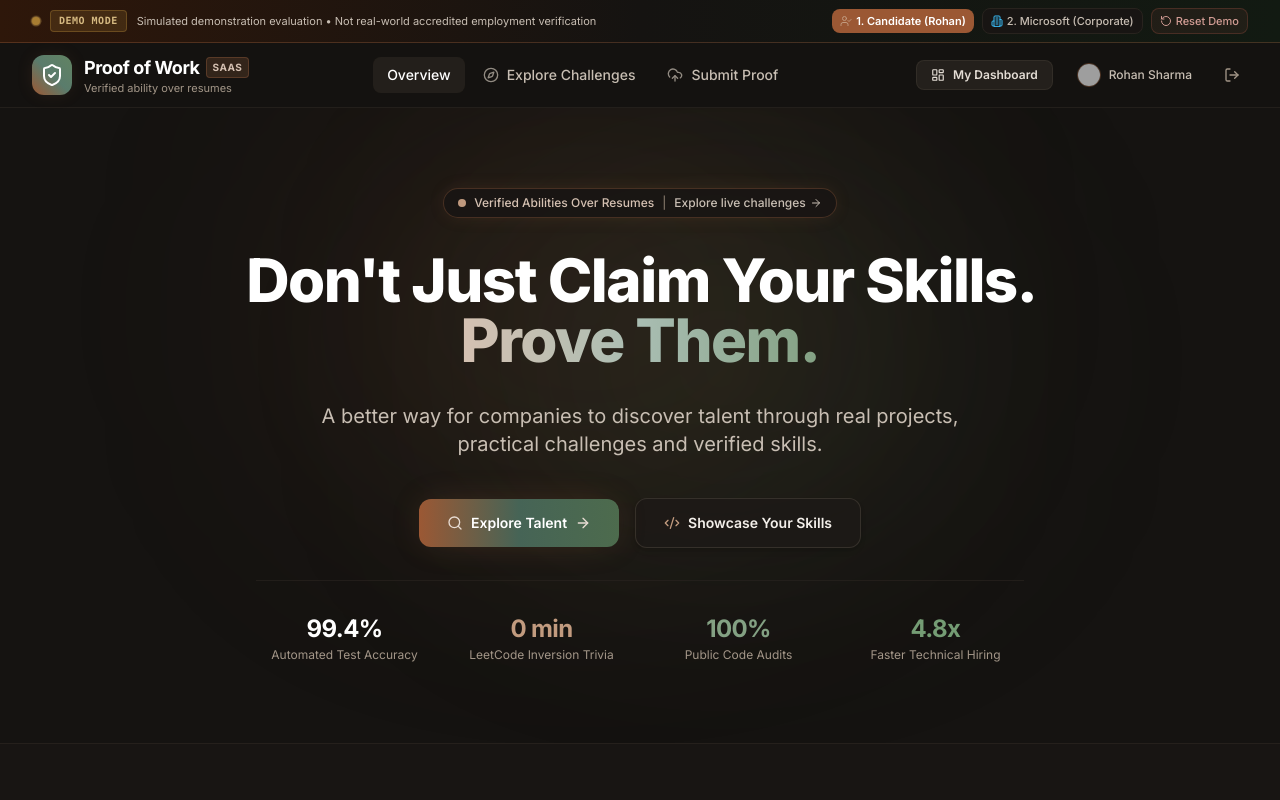
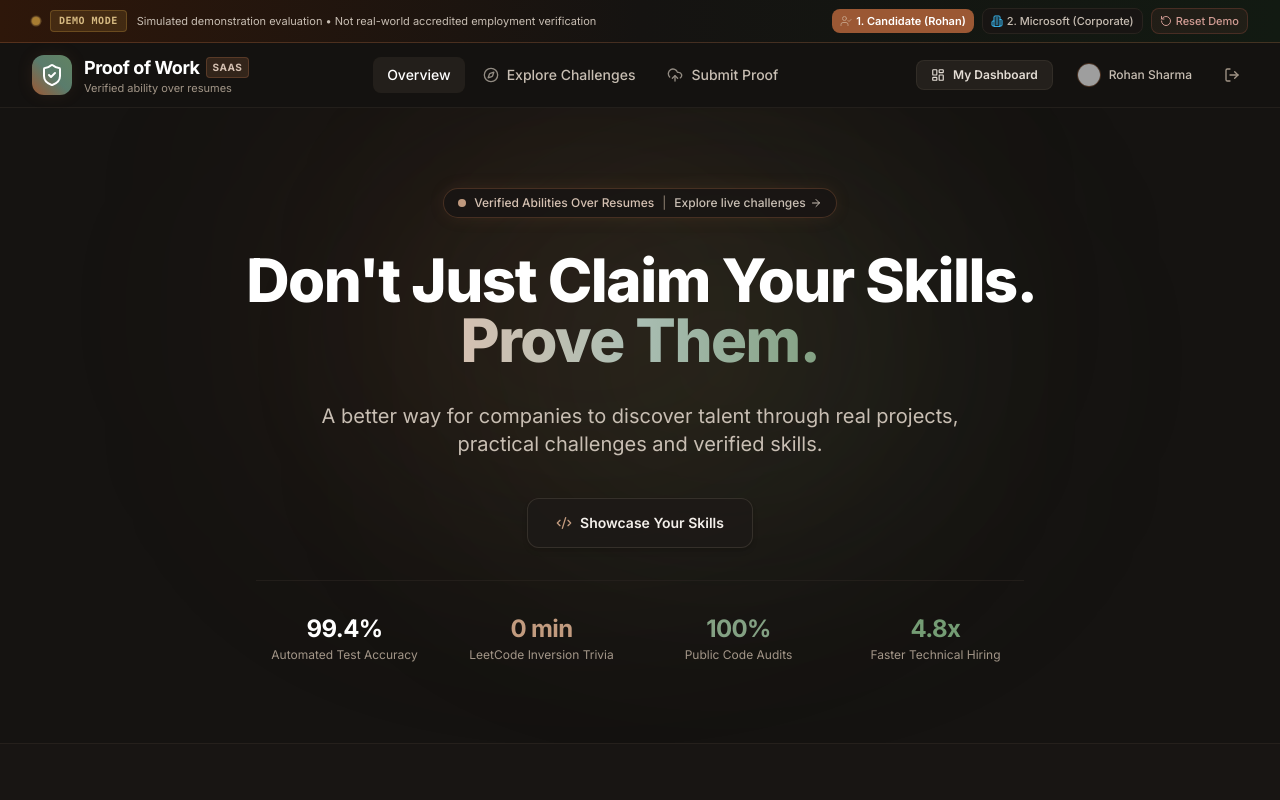
Before and after one commit to sarwgyaraj/Proof-of-Work, a React (Vite) app: page / in a window 1280 px wide. Shown: the top 800 px of the page. Built offline with nearby package versions, Linux system fonts and the light colour scheme; grey boxes are pictures that could not be loaded.

Commit message:
conditional hero CTA buttons: remove Explore Talent for candidate and Showcase Your Skills for microsoft

```diff
--- a/src/pages/LandingPage.jsx
+++ b/src/pages/LandingPage.jsx
@@ -22,7 +22,10 @@ import {
 } from 'lucide-react';
 
 export default function LandingPage() {
-  const { navigateTo, loginAs } = useApp();
+  const { navigateTo, loginAs, currentUser } = useApp();
+
+  const isEmployer = currentUser?.role === 'employer';
+  const isCandidate = currentUser?.role === 'candidate';
 
   return (
     <div className="w-full">
@@ -62,8 +65,10 @@ export default function LandingPage() {
               A better way for companies to discover talent through real projects, practical challenges and verified skills.
             </p>
 
-            {/* Two CTA Buttons */}
+            {/* Dynamic CTA Buttons based on persona */}
             <div className="flex flex-col sm:flex-row items-center justify-center gap-4 pt-2">
+              {/* "Explore Talent" only shown if NOT candidate */}
+              {!isCandidate && (
                 <button
                   onClick={() => navigateTo('talent')}
                   className="px-7 py-3.5 rounded-xl bg-gradient-to-r from-brand-600 via-indigo-600 to-violet-600 hover:from-brand-500 hover:to-violet-500 text-white font-semibold text-sm shadow-glow flex items-center justify-center gap-2 transition-all transform hover:-translate-y-0.5"
@@ -72,7 +77,10 @@ export default function LandingPage() {
                   <span>Explore Talent</span>
                   <ArrowRight className="w-4 h-4 text-brand-200" />
                 </button>
+              )}
 
+              {/* "Showcase Your Skills" only shown if NOT employer (Microsoft/corporate) */}
+              {!isEmployer && (
                 <button
                   onClick={() => loginAs('candidate')}
                   className="px-7 py-3.5 rounded-xl bg-navy-900/90 hover:bg-slate-800 text-slate-100 hover:text-white font-semibold text-sm border border-slate-700/80 shadow-md flex items-center justify-center gap-2 transition-all"
@@ -80,6 +88,7 @@ export default function LandingPage() {
                   <Code2 className="w-4 h-4 text-brand-400" />
                   <span>Showcase Your Skills</span>
                 </button>
+              )}
             </div>
 
             {/* Key Trust Stats Grid */}
```
Also changed, not shown: 2 other files (tests, documents, lock files or other folders). Lines whose indentation alone changed are shown as unchanged.
